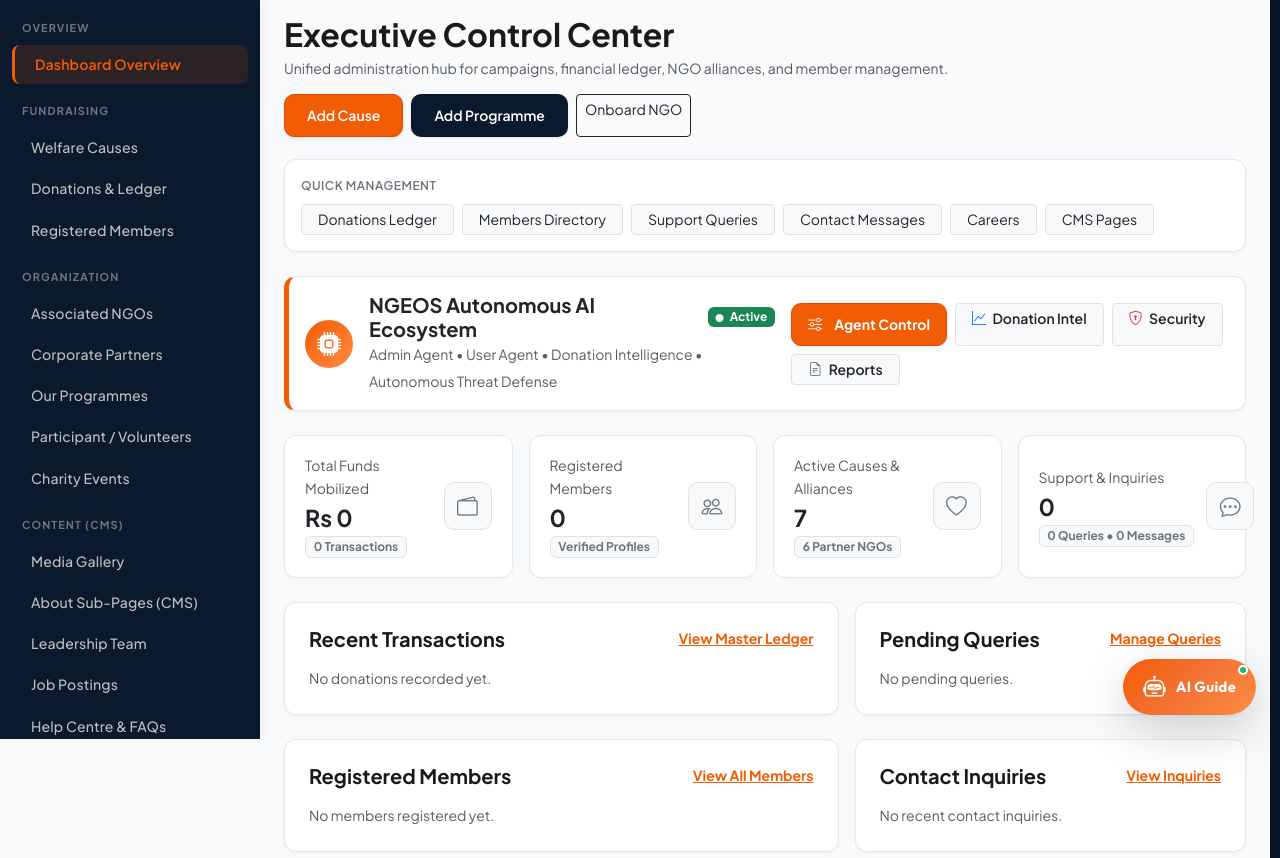
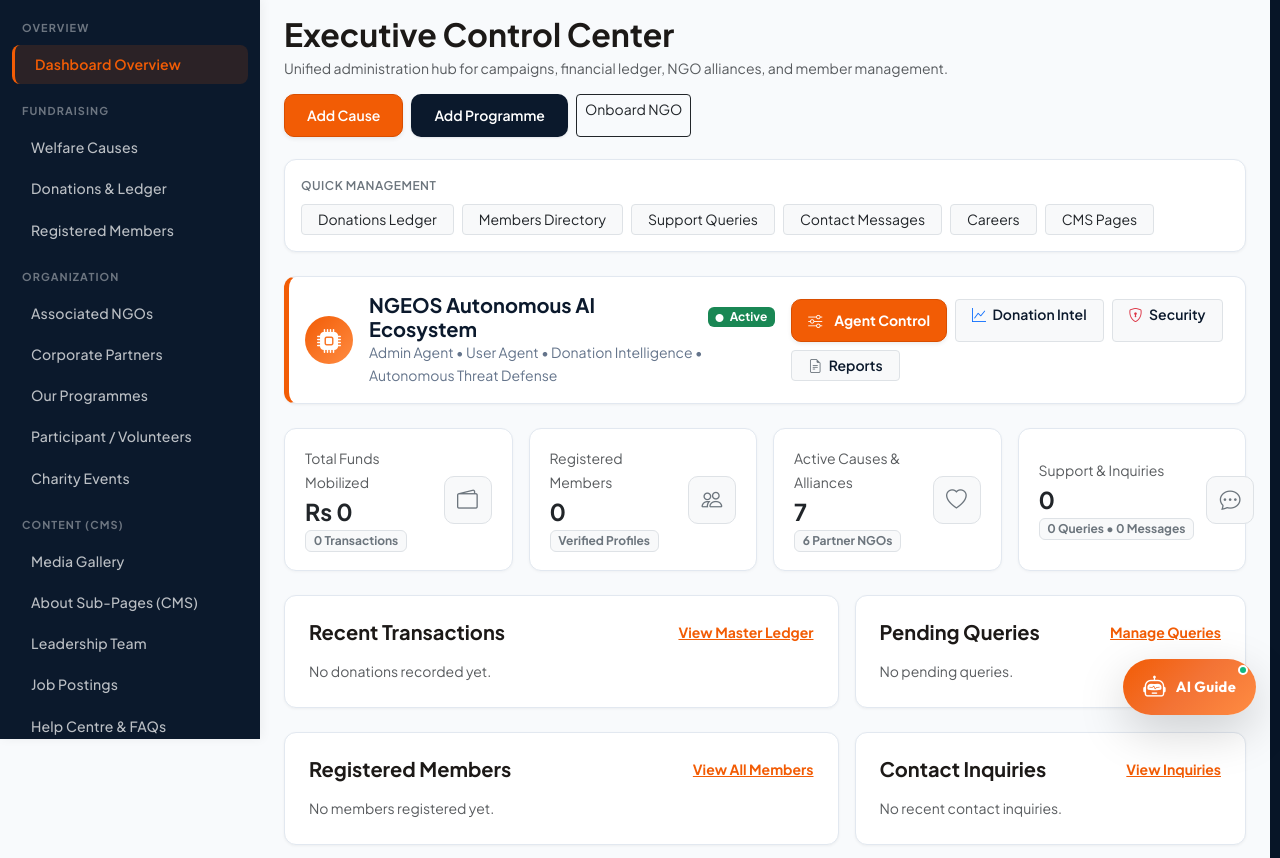
Before and after one commit to syedmuhammadsaim/NGEOS, an ASP.NET Core app: page /Admin in a window 1280 px wide. Shown: the part 61-919 px from the top of the page. Run offline with ASP.NET Core 8, Linux system fonts and the light colour scheme; the visitor is signed in with stand-in values (Sample User, id 1).

Commit message:
fix(pwa): fix manifest.json syntax, add scope and admin PWA integration, and reinforce high-contrast admin banner typography

```diff
--- a/NGEOS/Views/Admin/Index.cshtml
+++ b/NGEOS/Views/Admin/Index.cshtml
@@ -54,17 +54,17 @@
             </div>
             <div>
                 <div class="d-flex align-items-center gap-2">
-                    <h5 class="fw-bold mb-0 text-dark">NGEOS Autonomous AI Ecosystem</h5>
+                    <h5 class="fw-bold mb-0" style="color: #0b192c !important;">NGEOS Autonomous AI Ecosystem</h5>
                     <span class="badge bg-success small px-2 py-1"><i class="bi bi-circle-fill me-1" style="font-size: 0.5rem;"></i> Active</span>
                 </div>
-                <small class="text-muted">Admin Agent &bull; User Agent &bull; Donation Intelligence &bull; Autonomous Threat Defense</small>
+                <small class="text-muted d-block" style="color: #64748b !important;">Admin Agent &bull; User Agent &bull; Donation Intelligence &bull; Autonomous Threat Defense</small>
             </div>
         </div>
         <div class="d-flex flex-wrap gap-2">
             <a asp-action="AgentControl" class="btn btn-orange btn-sm fw-bold px-3 shadow-sm text-white"><i class="bi bi-sliders me-1"></i> Agent Control</a>
-            <a asp-action="DonationIntelligence" class="btn btn-light border btn-sm fw-semibold px-3 text-dark"><i class="bi bi-graph-up text-primary me-1"></i> Donation Intel</a>
-            <a asp-action="SecurityIntelligence" class="btn btn-light border btn-sm fw-semibold px-3 text-dark"><i class="bi bi-shield-lock text-danger me-1"></i> Security</a>
-            <a asp-action="AgentReports" class="btn btn-light border btn-sm fw-semibold px-3 text-dark"><i class="bi bi-file-earmark-text text-secondary me-1"></i> Reports</a>
+            <a asp-action="DonationIntelligence" class="btn btn-light border btn-sm fw-semibold px-3 text-dark" style="color: #0b192c !important;"><i class="bi bi-graph-up text-primary me-1"></i> Donation Intel</a>
+            <a asp-action="SecurityIntelligence" class="btn btn-light border btn-sm fw-semibold px-3 text-dark" style="color: #0b192c !important;"><i class="bi bi-shield-lock text-danger me-1"></i> Security</a>
+            <a asp-action="AgentReports" class="btn btn-light border btn-sm fw-semibold px-3 text-dark" style="color: #0b192c !important;"><i class="bi bi-file-earmark-text text-secondary me-1"></i> Reports</a>
         </div>
     </div>
 </div>
--- a/NGEOS/Views/Shared/_AdminLayout.cshtml
+++ b/NGEOS/Views/Shared/_AdminLayout.cshtml
@@ -111,6 +111,13 @@
     <link rel="icon" type="image/svg+xml" href="~/favicon.svg" asp-append-version="true" />
 
     <link rel="alternate icon" type="image/x-icon" href="~/favicon.ico" asp-append-version="true" />
+
+    <!-- Progressive Web App (PWA) & Desktop App Integration -->
+    <link rel="manifest" href="~/manifest.json" asp-append-version="true" />
+    <meta name="theme-color" content="#f25c05" />
+    <meta name="mobile-web-app-capable" content="yes" />
+    <meta name="apple-mobile-web-app-capable" content="yes" />
+    <meta name="apple-mobile-web-app-title" content="NGEOS" />
 
     <style>
 
@@ -1791,6 +1798,13 @@
                 }, 300);
             }
 
+            // Service worker for PWA support across admin portal
+            if ('serviceWorker' in navigator) {
+                window.addEventListener('load', function () {
+                    navigator.serviceWorker.register('/sw.js').catch(function () {});
+                });
+            }
+
         });
     </script>
 
```
Also changed, not shown: NGEOS/wwwroot/manifest.json.
